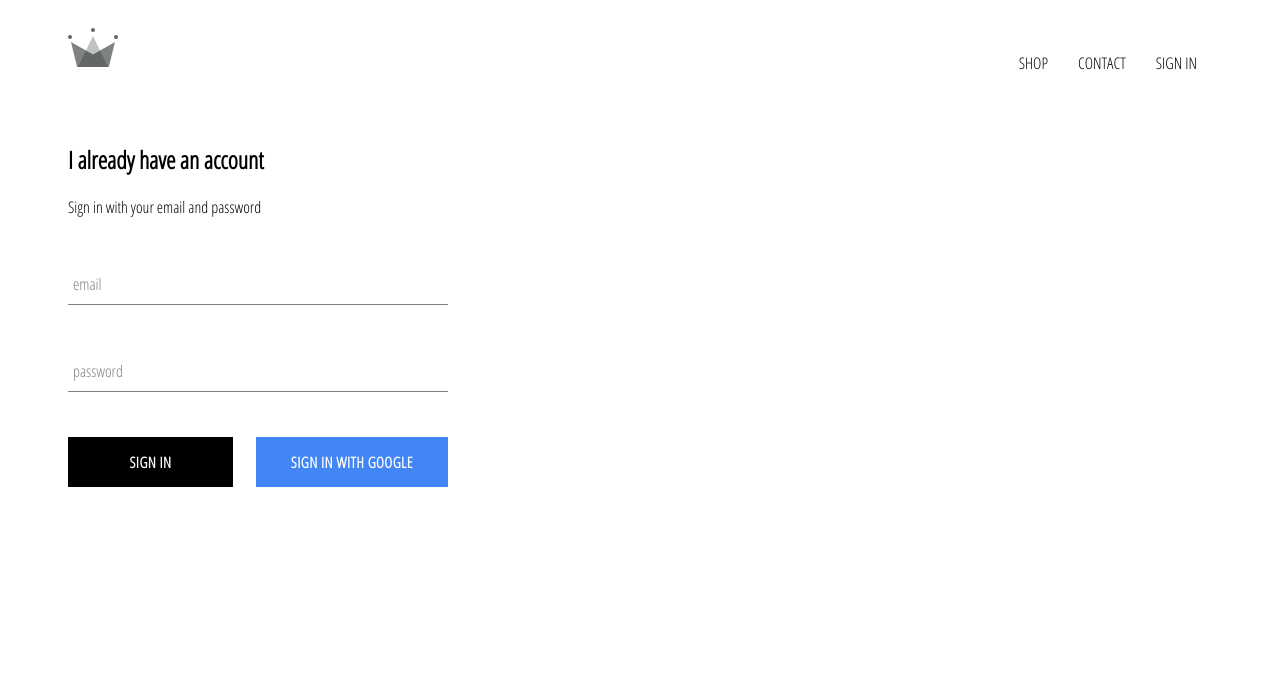
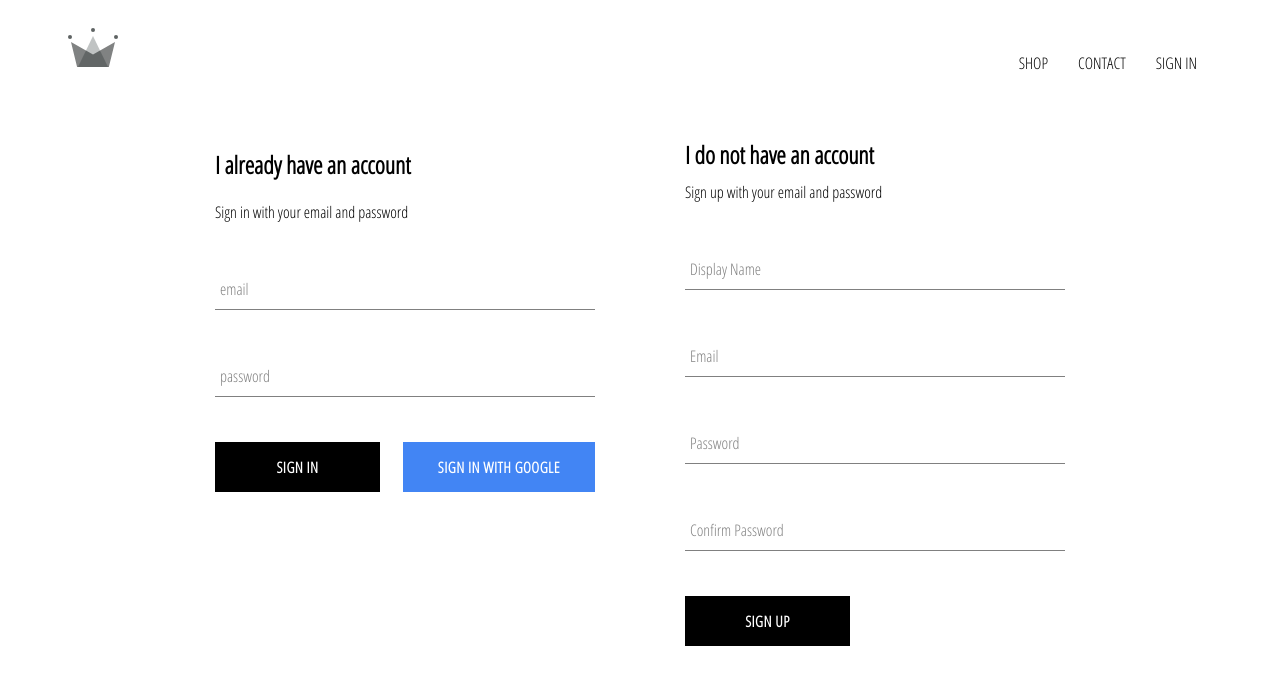
Before and after one commit to cyyeh/clothing-shop-react, a React (Create React App) app: page /signin in a window 1280 px wide. Shown: the top 684 px of the page. Built offline with nearby package versions, Linux system fonts and the light colour scheme; no server answers.

Commit message:
implemented firebase utils, included ability to store authenticated users into firestore database

```diff
--- a/src/App.js
+++ b/src/App.js
@@ -8,7 +8,7 @@
 import HomePage from './pages/homepage/homepage.component'
 import ShopPage from './pages/shop/shop.component'
 import SignInAndSignUpPage from './pages/sign-in-and-sign-up/sign-in-and-sign-up.component'
-import { auth } from './firebase/firebase.utils'
+import { auth, createUserProfileDocument } from './firebase/firebase.utils'
 
 const App = () => {
   const [currentUser, setCurrentUser] = useState(null)
@@ -18,8 +18,19 @@
   })
 
   useEffect(() => {
-    const unsubscribeFromAuth = auth.onAuthStateChanged(user => {
-      setCurrentUser(user)
+    const unsubscribeFromAuth = auth.onAuthStateChanged(async userAuth => {
+      if (userAuth) {
+        const userRef = await createUserProfileDocument(userAuth)
+
+        userRef.onSnapshot(snapShot => {
+          setCurrentUser({
+            id: snapShot.id,
+            ...snapShot.data()
+          })
+        })
+      } else {
+        setCurrentUser(userAuth)
+      }
     })
 
     return () => {
--- /dev/null
+++ b/src/components/sign-up/sign-up.component.jsx
@@ -0,0 +1,81 @@
+import { useState } from 'react'
+
+import './sign-up.styles.scss'
+import FormInput from '../form-input/form-input.component'
+import CustomButton from '../custom-button/custom-button.component'
+import { auth, createUserProfileDocument } from '../../firebase/firebase.utils'
+
+const SignUp = () => {
+  const [displayName, setDisplayName] = useState('')
+  const [email, setEmail] = useState('')
+  const [password, setPassword] = useState('')
+  const [confirmPassword, setConfirmPassword] = useState('')
+
+  const handleSubmit = async event => {
+    event.preventDefault()
+
+    if (password !== confirmPassword) {
+      alert("passwords don't match")
+      return
+    }
+
+    try {
+      const { user } = await auth.createUserWithEmailAndPassword(
+        email,
+        password
+      )
+
+      await createUserProfileDocument(user, { displayName })
+      setDisplayName('')
+      setEmail('')
+      setPassword('')
+      setConfirmPassword('')
+    } catch (error) {
+      console.error(error)
+    }
+  }
+
+  return (
+    <div className='sign-up'>
+      <h2 className="title">I do not have an account</h2>
+      <span>Sign up with your email and password</span>
+      <form className='sign-up-form' onSubmit={handleSubmit}>
+        <FormInput
+          type='text'
+          name='displayName'
+          value={displayName}
+          onInputChange={e => setDisplayName(e.target.value)}
+          label='Display Name'
+          required
+        />
+        <FormInput
+          type='email'
+          name='Email'
+          value={email}
+          onInputChange={e => setEmail(e.target.value)}
+          label='Email'
+          required
+        />
+        <FormInput
+          type='password'
+          name='Password'
+          value={password}
+          onInputChange={e => setPassword(e.target.value)}
+          label='Password'
+          required
+        />
+        <FormInput
+          type='password'
+          name='confirmPassword'
+          value={confirmPassword}
+          onInputChange={e => setConfirmPassword(e.target.value)}
+          label='Confirm Password'
+          required
+        />
+        <CustomButton type='submit'>SIGN UP</CustomButton>
+      </form>
+    </div>
+  )
+}
+
+export default SignUp
--- /dev/null
+++ b/src/components/sign-up/sign-up.styles.scss
@@ -0,0 +1,9 @@
+.sign-up {
+  display: flex;
+  flex-direction: column;
+  width: 380px;
+
+  .title {
+    margin: 10px 0;
+  }
+}
--- a/src/firebase/firebase.utils.js
+++ b/src/firebase/firebase.utils.js
@@ -12,6 +12,31 @@
   measurementId: "G-301B5XF00C"
 }
 
+export const createUserProfileDocument = async (userAuth, additionalData) => {
+  if (!userAuth) return
+
+  const userRef = firestore.doc(`users/${userAuth.uid}`)
+  const snapShot = await userRef.get()
+
+  if (!snapShot.exists) {
+    const { displayName, email } = userAuth
+    const createdAt = new Date()
+
+    try {
+      await userRef.set({
+        displayName,
+        email,
+        createdAt,
+        ...additionalData
+      })
+    } catch (error) {
+      console.error('error creating user', error.message)
+    }
+  }
+
+  return userRef
+}
+
 firebase.initializeApp(config)
 
 export const auth = firebase.auth()
--- a/src/pages/sign-in-and-sign-up/sign-in-and-sign-up.component.jsx
+++ b/src/pages/sign-in-and-sign-up/sign-in-and-sign-up.component.jsx
@@ -1,10 +1,12 @@
 import './sign-in-and-sign-up.styles.scss'
 
 import SignIn from '../../components/sign-in/sign-in.component'
+import SignUp from '../../components/sign-up/sign-up.component'
 
 const SignInAndSignUpPage = () => (
   <div className='sign-in-and-sign-up'>
     <SignIn />
+    <SignUp />
   </div>
 )
 
--- a/src/pages/sign-in-and-sign-up/sign-in-and-sign-up.styles.scss
+++ b/src/pages/sign-in-and-sign-up/sign-in-and-sign-up.styles.scss
@@ -0,0 +1,6 @@
+.sign-in-and-sign-up {
+  width: 850px;
+  display: flex;
+  justify-content: space-between;
+  margin: 30px auto;
+}
```
